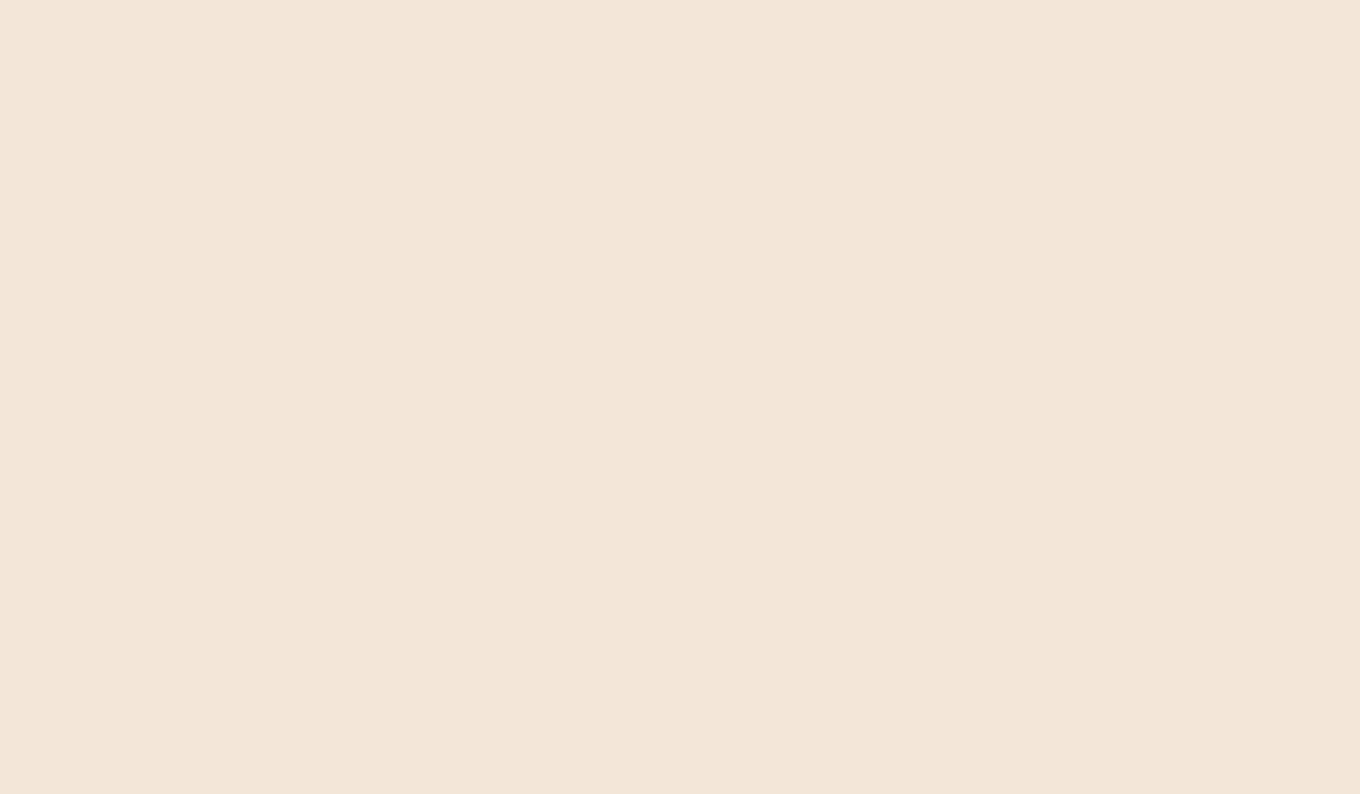
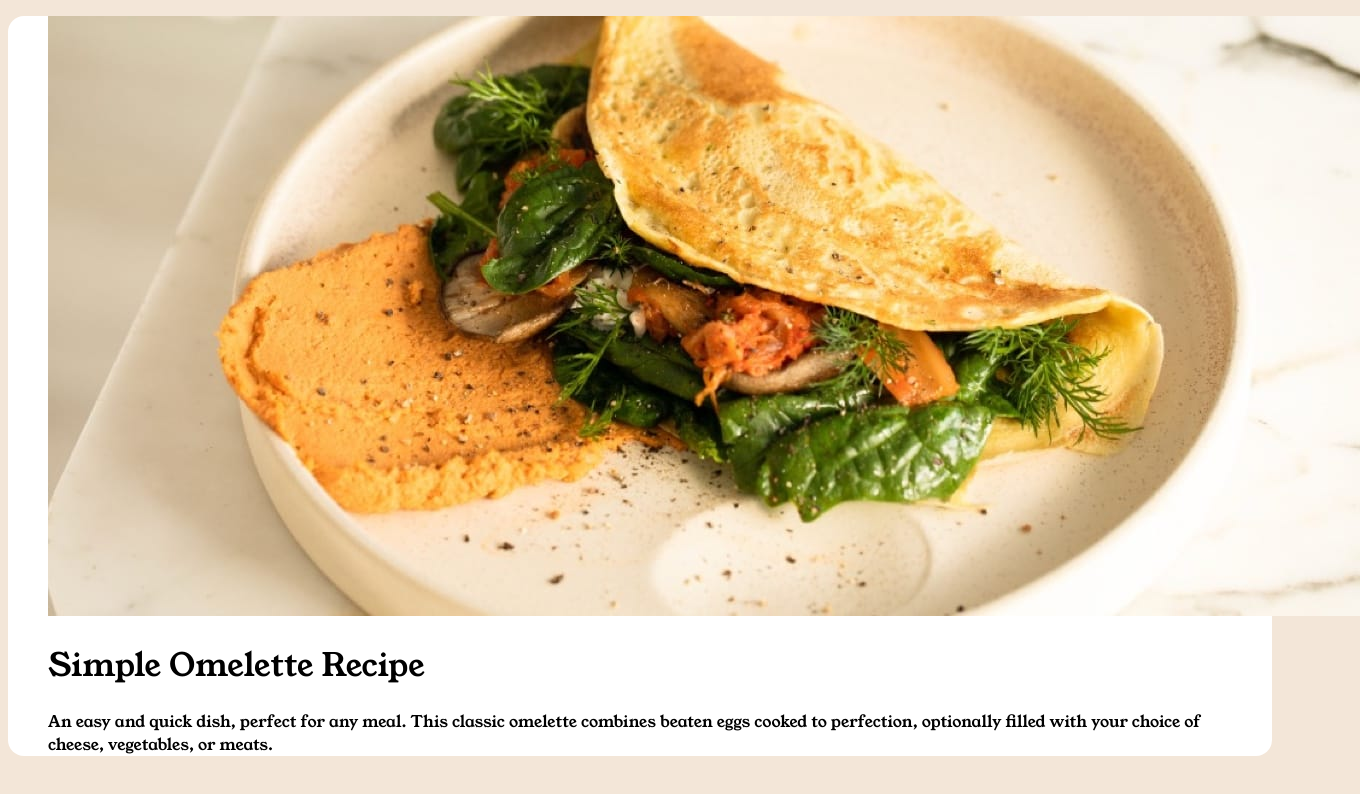
Before and after one commit to Sumta4real/recipe-page, a plain HTML site: page index.html in a window 1280 px wide. Shown: the whole page, 1360 px wide, since content can reach past the window. Drawn offline with Linux system fonts and the light colour scheme.

Commit message:
Added the recipe descriptin incuding name, a short descriptin of the recipe and image

```diff
--- a/index.html
+++ b/index.html
@@ -10,6 +10,16 @@
     <title> Recipe Page</title>
 </head>
 <body>
-
+    <main>
+        <figure class="recipe-description">
+            <img id="recipe-img" src="images\image-omelette.jpeg" alt="Omelette Image">
+            <figcaption>
+                <h1 id="recipe-name"> Simple Omelette Recipe </h1>
+                <p id="recipe-about"> An easy and quick dish, perfect for any meal. This classic omelette combines beaten eggs cooked
+                    to perfection, optionally filled with your choice of cheese, vegetables, or meats.
+                </p>
+            </figcaption>
+        </figure>
+    </main>
 </body>
 </html>
--- a/style.css
+++ b/style.css
@@ -7,3 +7,7 @@
 body{
     background-color: hsl(30, 54%, 90%);
 }
+main{
+    background-color:hsl(0, 0%, 100%) ;
+    border-radius: 1rem;
+}
```
